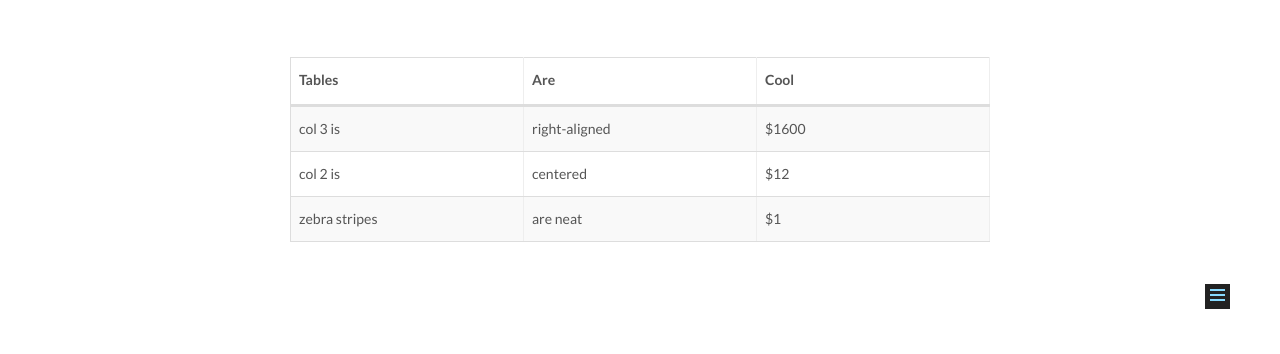
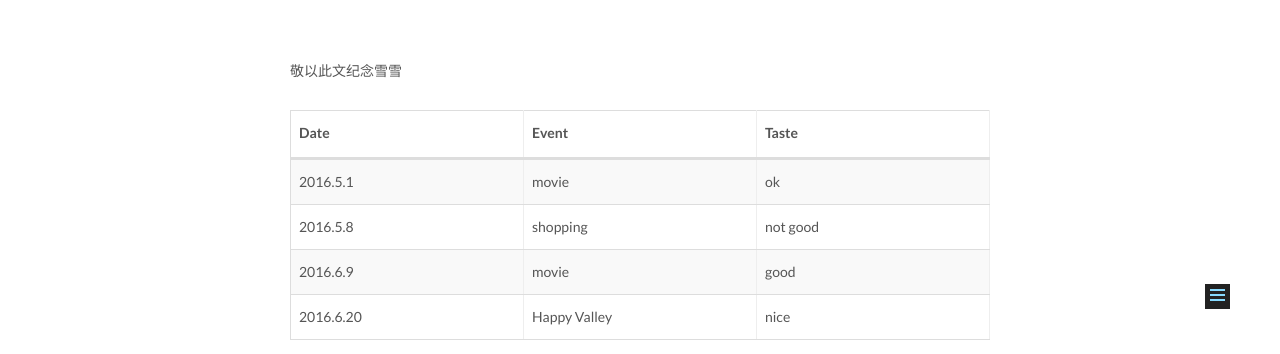
Before and after one commit to bahuzhang/chaoshenxia.github.io, a plain HTML site: page 2016/06/22/hahahahaha/index.html in a window 1280 px wide. Shown: the part 446-800 px from the top of the page. Drawn offline with Linux system fonts and the light colour scheme.

Commit message:
Site updated: 2016-06-23 15:33:30

```diff
--- a/2016/06/22/hahahahaha/index.html
+++ b/2016/06/22/hahahahaha/index.html
@@ -84,73 +84,100 @@
 
 
 
-<meta name="description" content="Tables
-Are
-Cool
+<meta name="description" content="敬以此文纪念雪雪
+
+
+
+Date
+Event
+Taste
 
 
 
 
-col 3 is
-right-aligned
-$1600
+2016.5.1
+movie
+ok
 
 
-col 2 is
-centered
-$12
+2016.5.8
+shopping
+not good
 
 
-zebra stripes
-are neat
-$1">
+2016.6.9
+movie
+good
+
+
+2016.6.20
+Happy Valley
+nice">
 <meta property="og:type" content="article">
 <meta property="og:title" content="hahahahaha">
 <meta property="og:url" content="http://yoursite.com/2016/06/22/hahahahaha/index.html">
 <meta property="og:site_name" content="超神侠">
-<meta property="og:description" content="Tables
-Are
-Cool
+<meta property="og:description" content="敬以此文纪念雪雪
+
+
+
+Date
+Event
+Taste
 
 
 
 
-col 3 is
-right-aligned
-$1600
+2016.5.1
+movie
+ok
 
 
-col 2 is
-centered
-$12
+2016.5.8
+shopping
+not good
 
 
-zebra stripes
-are neat
-$1">
-<meta property="og:updated_time" content="2016-06-23T02:44:53.452Z">
+2016.6.9
+movie
+good
+
+
+2016.6.20
+Happy Valley
+nice">
+<meta property="og:updated_time" content="2016-06-23T07:33:12.186Z">
 <meta name="twitter:card" content="summary">
 <meta name="twitter:title" content="hahahahaha">
-<meta name="twitter:description" content="Tables
-Are
-Cool
+<meta name="twitter:description" content="敬以此文纪念雪雪
+
+
+
+Date
+Event
+Taste
 
 
 
 
-col 3 is
-right-aligned
-$1600
+2016.5.1
+movie
+ok
 
 
-col 2 is
-centered
-$12
+2016.5.8
+shopping
+not good
 
 
-zebra stripes
-are neat
-$1">
+2016.6.9
+movie
+good
+
+
+2016.6.20
+Happy Valley
+nice">
 
 
 
@@ -333,29 +360,35 @@ $1">
 
 
 
-        <table>
+        <p>敬以此文纪念雪雪</p>
+<table>
 <thead>
 <tr>
-<th>Tables</th>
-<th>Are</th>
-<th>Cool</th>
+<th>Date</th>
+<th>Event</th>
+<th>Taste</th>
 </tr>
 </thead>
 <tbody>
 <tr>
-<td>col 3 is</td>
-<td>right-aligned</td>
-<td>$1600</td>
+<td>2016.5.1</td>
+<td>movie</td>
+<td>ok</td>
 </tr>
 <tr>
-<td>col 2 is</td>
-<td>centered</td>
-<td>$12</td>
+<td>2016.5.8</td>
+<td>shopping</td>
+<td>not good</td>
 </tr>
 <tr>
-<td>zebra stripes</td>
-<td>are neat</td>
-<td>$1</td>
+<td>2016.6.9</td>
+<td>movie</td>
+<td>good</td>
+</tr>
+<tr>
+<td>2016.6.20</td>
+<td>Happy Valley</td>
+<td>nice</td>
 </tr>
 </tbody>
 </table>
```
Also changed, not shown: index.html (+19 -13 lines).
